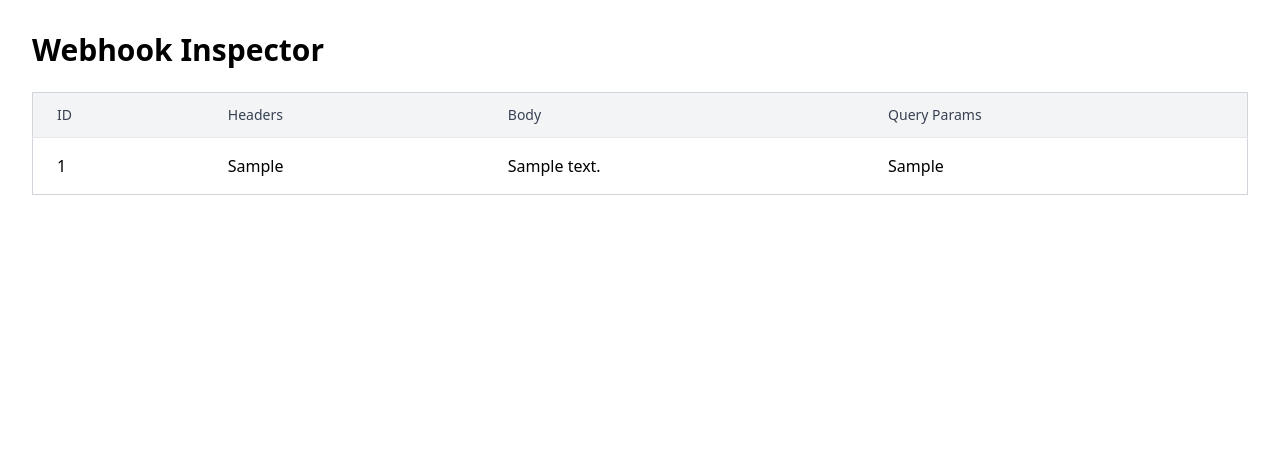
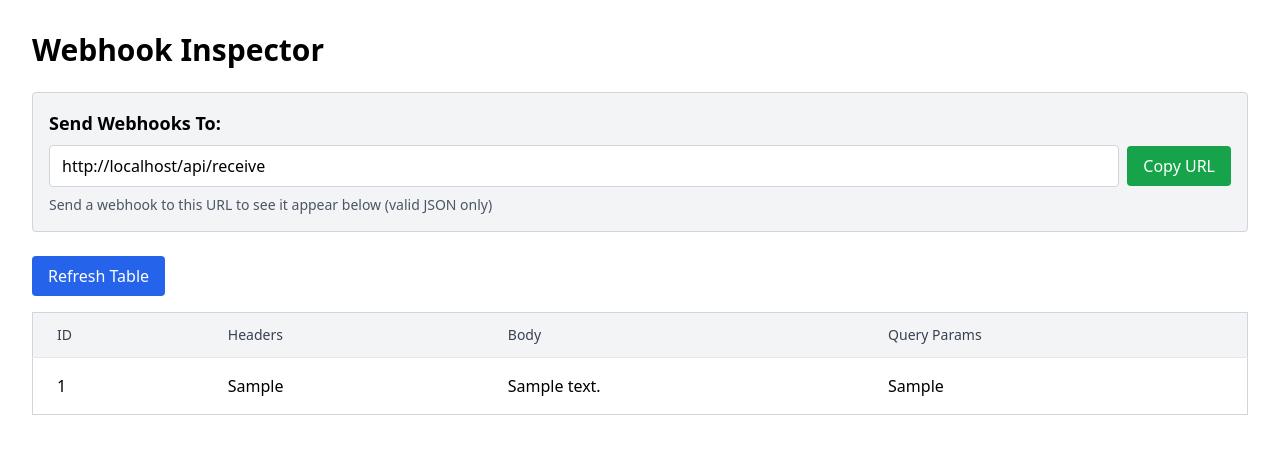
Before and after one commit to ancs29/webhook-inspector, a FastAPI app: page / in a window 1280 px wide. Shown: the top 454 px of the page. Run offline with FastAPI, Linux system fonts and the light colour scheme; tables that the repository leaves empty hold one stand-in row (values such as "Sample post"); some libraries are stand-ins or nearby versions.

Commit message:
Added UI elements to website, changed structure of backend threads

```diff
--- a/backend/main.py
+++ b/backend/main.py
@@ -24,7 +24,10 @@ def get_db():
         db.close()
 
 
-@app.post("/receive")
+# ----------- API ROUTES ----------- #
+
+
+@app.post("/api/receive")
 async def receive_webhook(request: Request, db: Session = Depends(get_db)):
 
     try:
@@ -50,19 +53,7 @@ async def receive_webhook(request: Request, db: Session = Depends(get_db)):
     return {"status": "saved", "id": webhook.id}
 
 
-@app.get("/", response_class=HTMLResponse)
-async def home(request: Request, db: Session = Depends(get_db)):
-    # Query all webhooks from database
-    webhooks = db.query(WebhookTable).all()
-
-    # Pass webhooks to template
-    return templates.TemplateResponse(
-        "index.html", {"request": request, "webhooks": webhooks}
-    )
-
-
-# REDUNDANT FUNCTION, REMOVE LATER!!!
-@app.get("/webhooks")
+@app.get("/api/webhooks")
 def get_webhooks(db: Session = Depends(get_db)):
     webhooks = db.query(WebhookTable).all()
 
@@ -77,7 +68,7 @@ def get_webhooks(db: Session = Depends(get_db)):
     ]
 
 
-@app.get("/webhooks/{webhook_id}")
+@app.get("/api/webhooks/{webhook_id}")
 def get_webhook(webhook_id: int, db: Session = Depends(get_db)):
     webhook = db.query(WebhookTable).filter(WebhookTable.id == webhook_id).first()
 
@@ -92,6 +83,48 @@ def get_webhook(webhook_id: int, db: Session = Depends(get_db)):
     }
 
 
+# ----------- HTML ROUTES ----------- #
+@app.get("/", response_class=HTMLResponse)
+async def home(request: Request, db: Session = Depends(get_db)):
+    # Query all webhooks from database
+    webhooks = db.query(WebhookTable).all()
+
+    webhook_url = f"{request.url.scheme}://{request.url.netloc}/api/receive"
+
+    # Pass webhooks to template
+    return templates.TemplateResponse(
+        "index.html",
+        {"request": request, "webhooks": webhooks, "webhook_url": webhook_url},
+    )
+
+
+@app.get("/{webhook_id}", response_class=HTMLResponse)
+async def webhook_detail(
+    webhook_id: int, request: Request, db: Session = Depends(get_db)
+):
+    webhook = db.query(WebhookTable).filter(WebhookTable.id == webhook_id).first()
+
+    if not webhook:
+        raise HTTPException(status_code=404, detail="Webhook not found")
+
+    # Pretty-print JSON with indentation
+    body_formatted = json.dumps(json.loads(webhook.body), indent=2)
+    headers_formatted = json.dumps(json.loads(webhook.headers), indent=2)
+    query_params_formatted = json.dumps(json.loads(webhook.query_params), indent=2)
+
+    return templates.TemplateResponse(
+        "webhook.html",
+        {
+            "request": request,
+            "webhook": webhook,
+            "body_formatted": body_formatted,
+            "headers_formatted": headers_formatted,
+            "query_params_formatted": query_params_formatted,
+        },
+    )
+
+
+# ----------- GLOBAL EXCEPTION HANDLER ----------- #
 @app.exception_handler(Exception)
 async def global_exception_handler(_request: Request, _exc: Exception):
     return JSONResponse(status_code=500, content={"detail": "Internal server error"})
--- a/templates/index.html
+++ b/templates/index.html
@@ -7,6 +7,30 @@
 <body>
     <div class="container mx-auto p-8">
         <h1 class="text-3xl font-bold mb-6">Webhook Inspector</h1>
+
+        <div class="mb-6 p-4 bg-gray-100 border border-gray-300 rounded">
+            <h2 class="text-lg font-semibold mb-2">Send Webhooks To:</h2>
+            <div class="flex items-center gap-2">
+                <input
+                    type="text"
+                    id="webhookUrl"
+                    value="{{ webhook_url }}"
+                    readonly
+                    class="flex-1 px-3 py-2 bg-white border border-gray-300 rounded"
+                />
+                <button
+                    onclick="copyWebhookUrl()"
+                    class="px-4 py-2 bg-green-600 text-white rounded hover:bg-green-700"
+                >
+                    Copy URL
+                </button>
+            </div>
+            <p class="text-sm text-gray-600 mt-2">Send a webhook to this URL to see it appear below (valid JSON only)</p>
+        </div>
+
+        <button onclick="location.reload()" class="mb-4 px-4 py-2 bg-blue-600 text-white rounded hover:bg-blue-700">
+            Refresh Table
+        </button>
 
         <table class="min-w-full bg-white border border-gray-300">
             <thead class="bg-gray-100">
@@ -19,7 +43,7 @@
             </thead>
             <tbody>
                 {% for webhook in webhooks %}
-                <tr class="border-t hover:bg-gray-50 cursor-pointer" onclick="window.location='/webhooks/{{ webhook.id }}'">
+                <tr class="border-t hover:bg-gray-50 cursor-pointer" onclick="window.location='/{{ webhook.id }}'">
                     <td class="px-6 py-4">{{ webhook.id }}</td>
                     <td class="px-6 py-4">{{ webhook.headers[:20] }}</td>
                     <td class="px-6 py-4">{{ webhook.body[:80] }}</td>
@@ -33,5 +57,15 @@
         <p>No webhooks received yet.</p>
         {% endif %}
     </div>
+
+    <script>
+    function copyWebhookUrl() {
+        const urlInput = document.getElementById('webhookUrl');
+        urlInput.select();
+        navigator.clipboard.writeText(urlInput.value);
+        alert('URL copied to clipboard!');
+    }
+    </script>
+
 </body>
 </html>
```
Also changed, not shown: templates/webhook.html (added, +29 -0 lines).
